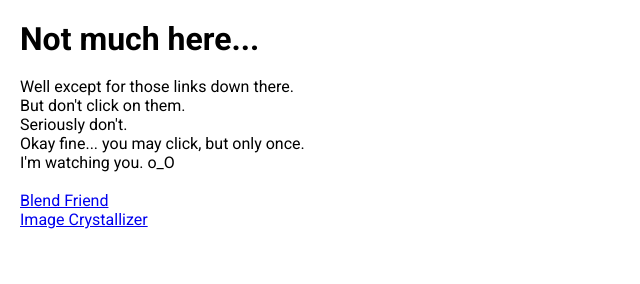
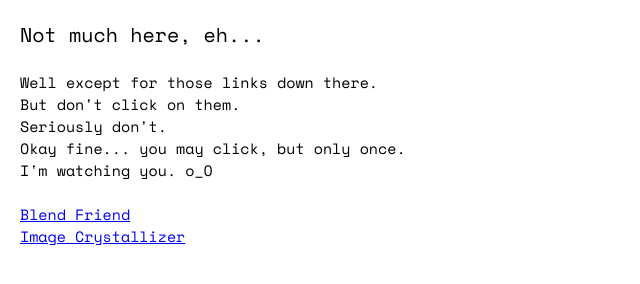
Before and after one commit to semishawn/tinge-tools, a plain HTML site: page index.html in a window 1280 px wide. Shown: the whole page, without its empty margins (0-640 px from the left). Drawn offline with nearby package versions, Linux system fonts and the light colour scheme.

Commit message:
Update index.html

```diff
--- a/index.html
+++ b/index.html
@@ -7,15 +7,22 @@
 	<title>Tinge Tools</title>
 	<script src="https://code.jquery.com/jquery-3.5.1.min.js"></script>
 	<link href="https://fonts.googleapis.com/css2?family=Roboto:ital,wght@0,100;0,300;0,400;0,500;0,700;0,900;1,100;1,300;1,400;1,500;1,700;1,900&display=swap" rel="stylesheet">
+	<link href="https://fonts.googleapis.com/css2?family=Space+Mono:ital,wght@0,400;0,700;1,400;1,700&display=swap" rel="stylesheet">
 	<style>
 	* {
-		font-family: 'Roboto', sans-serif;
+		font-family: 'Space Mono', sans-serif;
+		font-size: 15px;
 		margin: 0;
 	}
 
 	body {
 		padding: 0;
 		margin: 20px;
+	}
+
+	h1 {
+		font-size: 20px;
+		font-weight: 400;
 	}
 
 	ul {
@@ -26,7 +33,7 @@
 </head>
 
 <body>
-	<h1>Not much here...</h1>
+	<h1>Not much here, eh...</h1>
 	<br>
 	<p>Well except for those links down there.</p>
 	<p>But don't click on them.</p>
```
